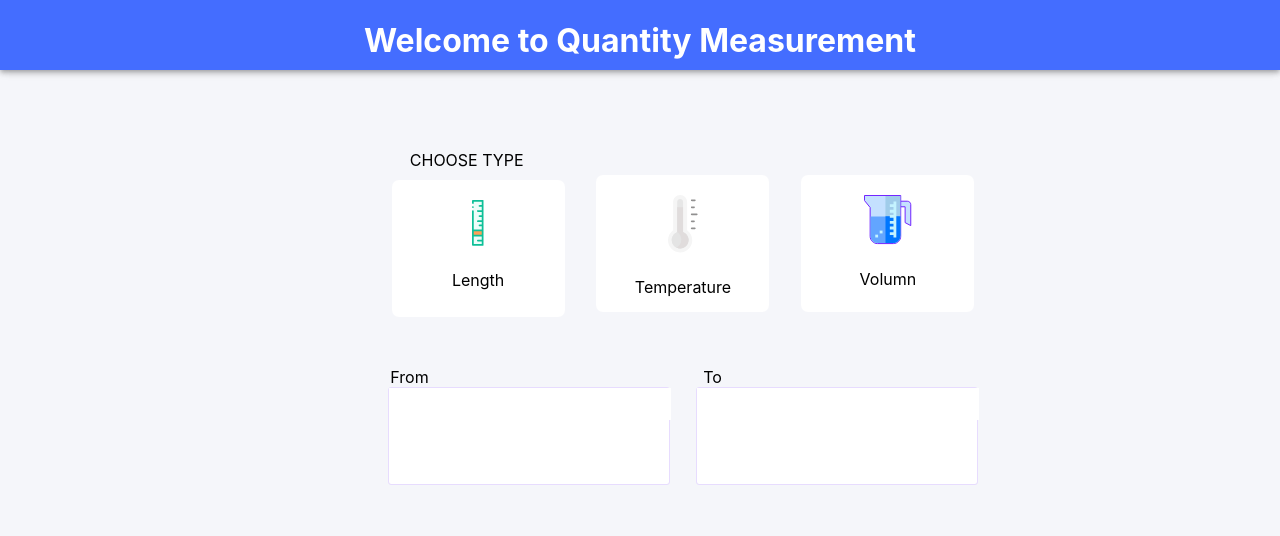
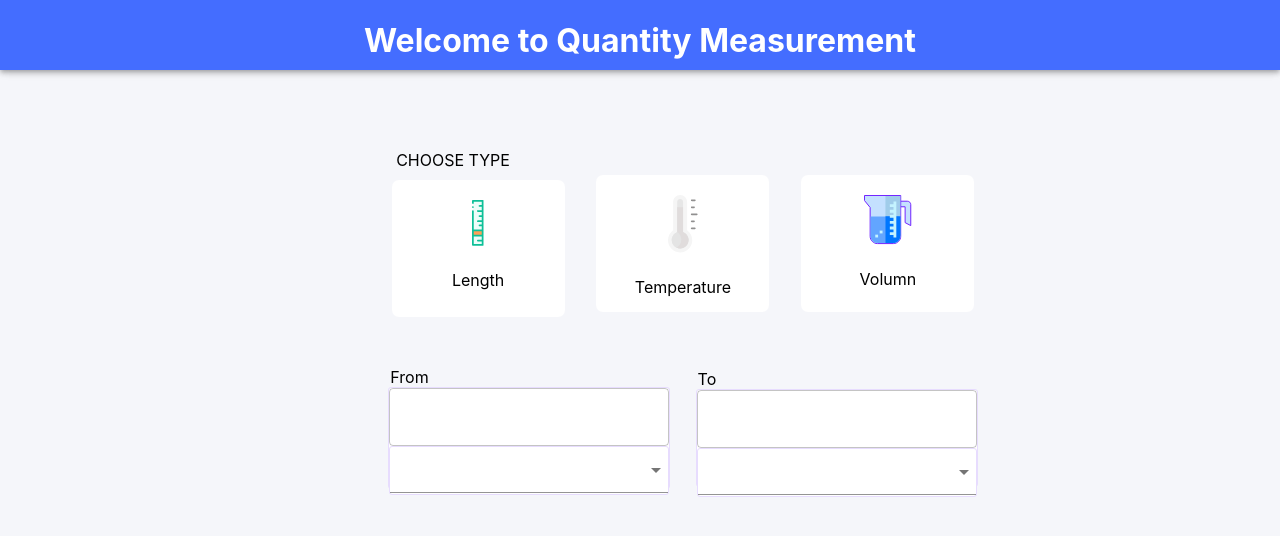
Before and after one commit to ArtiDandge/QuantityMeasurement, a React (Create React App) app: page / in a window 1280 px wide. Shown: the top 536 px of the page. Built offline with nearby package versions, Linux system fonts and the light colour scheme.

Commit message:
[Arti Dandge] Add: UI for Dropdown for coverters

```diff
--- a/src/pages/Home.jsx
+++ b/src/pages/Home.jsx
@@ -1,10 +1,11 @@
 import React, {Component} from 'react';
-import {AppBar} from '@material-ui/core';
+import {AppBar, TextField, Select, MenuItem} from '@material-ui/core';
 import './home.css';
 import Card from 'react-bootstrap/Card';
 import length from '../assets/length.png'
 import temperature from '../assets/temperature.png'
 import volumn from '../assets/volumn.png'
+
 
 class Home extends Component{
     render(){
@@ -22,7 +23,7 @@ class Home extends Component{
                             <img src={length}/>
                         </div>
                         <div>
-                            Length
+                            <lable>Length</lable>
                         </div>
                         </Card>
                         <Card id="temperature">
@@ -30,7 +31,7 @@ class Home extends Component{
                             <img src={temperature}/>
                         </div>
                         <div>
-                            Temperature
+                            <lable>Temperature</lable>
                         </div>
                         </Card>
                         <Card id="volumn">
@@ -38,31 +39,54 @@ class Home extends Component{
                             <img src={volumn}/>
                         </div>
                         <div>
-                            Volumn
+                            <lable>Volumn</lable>
                         </div>
                         </Card>
                     </div>
                     <div className="calculationContainer">
-                    <Card>
+                    <Card className="FromCardContainer">
                         <div id="fromLable">
-                            From
+                            <lable>From</lable>
                         </div>
                         <div id="From">
                             <div id="inputFrom">
-                                <input type="text"></input>
+                                <TextField id="TextFieldFrom" type="number" variant="outlined" ></TextField>
+                            </div>
+                            <div id="selectFrom">
+                                <Select id="FromDropdown" onChange={this.handleChange}>
+                                    <MenuItem value=""><em>None</em></MenuItem>
+                                    <MenuItem value={20}>Kilometre</MenuItem>
+                                    <MenuItem value={20}>Metres</MenuItem>
+                                    <MenuItem value={10}>Centimetres</MenuItem>
+                                    <MenuItem value={30}>Milimetre</MenuItem>
+                                    <MenuItem value={10}>Micrometre</MenuItem>
+                                    <MenuItem value={40}>Mile</MenuItem>
+                                    <MenuItem value={50}>Foot</MenuItem>
+                                    <MenuItem value={60}>Inch</MenuItem>
+                                </Select>
                             </div>
                         </div>
                         </Card>
                         <Card>
                         <div id="toLable">
-                           To
+                           <lable>To</lable>
                         </div>
                         <div id="To">
                             <div id="inputTo">
-                                <input type="text"></input>
+                                <TextField id="TextFieldTo" type="number" variant="outlined" ></TextField>
                             </div>
-                            <div id="inputToConverter">
-
+                            <div id="selectTo">
+                            <Select id="ToDropdown">
+                                    <MenuItem value=""><em>None</em></MenuItem>
+                                    <MenuItem value={20}>Kilometre</MenuItem>
+                                    <MenuItem value={20}>Metres</MenuItem>
+                                    <MenuItem value={10}>Centimetres</MenuItem>
+                                    <MenuItem value={30}>Milimetre</MenuItem>
+                                    <MenuItem value={10}>Micrometre</MenuItem>
+                                    <MenuItem value={40}>Mile</MenuItem>
+                                    <MenuItem value={50}>Foot</MenuItem>
+                                    <MenuItem value={60}>Inch</MenuItem>
+                                </Select>
                             </div>
                         </div>
                         </Card>
--- a/src/pages/home.css
+++ b/src/pages/home.css
@@ -21,7 +21,7 @@
 
 #chooseType{
     margin-top: 150px;
-    width: 40%;
+    width: 42%;
     display: flex;
     text-align: left;
     font: normal normal medium 15px/19px Montserrat;
@@ -76,14 +76,13 @@ img{
     align-items: center;
     justify-content: space-around;
     width:45%;
-    margin-inline: 10px ;
 }
 
 #From{
     top: 471px;
     left: 385px;
     width: 280px;
-    height: 96px;
+    height: 100px;
     background: #FFFFFF 0% 0% no-repeat padding-box;
     border: 1px solid #E7DCFE;
     border-radius: 3px;
@@ -106,13 +105,33 @@ img{
 }
 
 #toLable{
-    width: 12%;
+    width: 8%;
 }
 
-input{
+#selectFrom, #selectTo{
+    top: 480px;
+    left: 385px;
     width: 278px;
-    height: 30px;
+    height: 47px;
     background: #FFFFFF 0% 0% no-repeat padding-box;
+    border: 1px solid #E7DCFE;
+    border-radius: 3px;
     opacity: 1;
+}
+
+#TextFieldFrom, #TextFieldTo {
+    width: 252px;
+    font-size: large;
+    text-align: left;
+    padding-left: 14px;
+    font-weight: bold;
+}
+
+#FromDropdown, #ToDropdown{
+    width: 240px;
+    height: 33px;
     border: none;
+    font-size: small;
+    text-align: left;
+    padding-left: 14px;
 }
```
Also changed, not shown: 1 other file (tests, documents, lock files or other folders).
